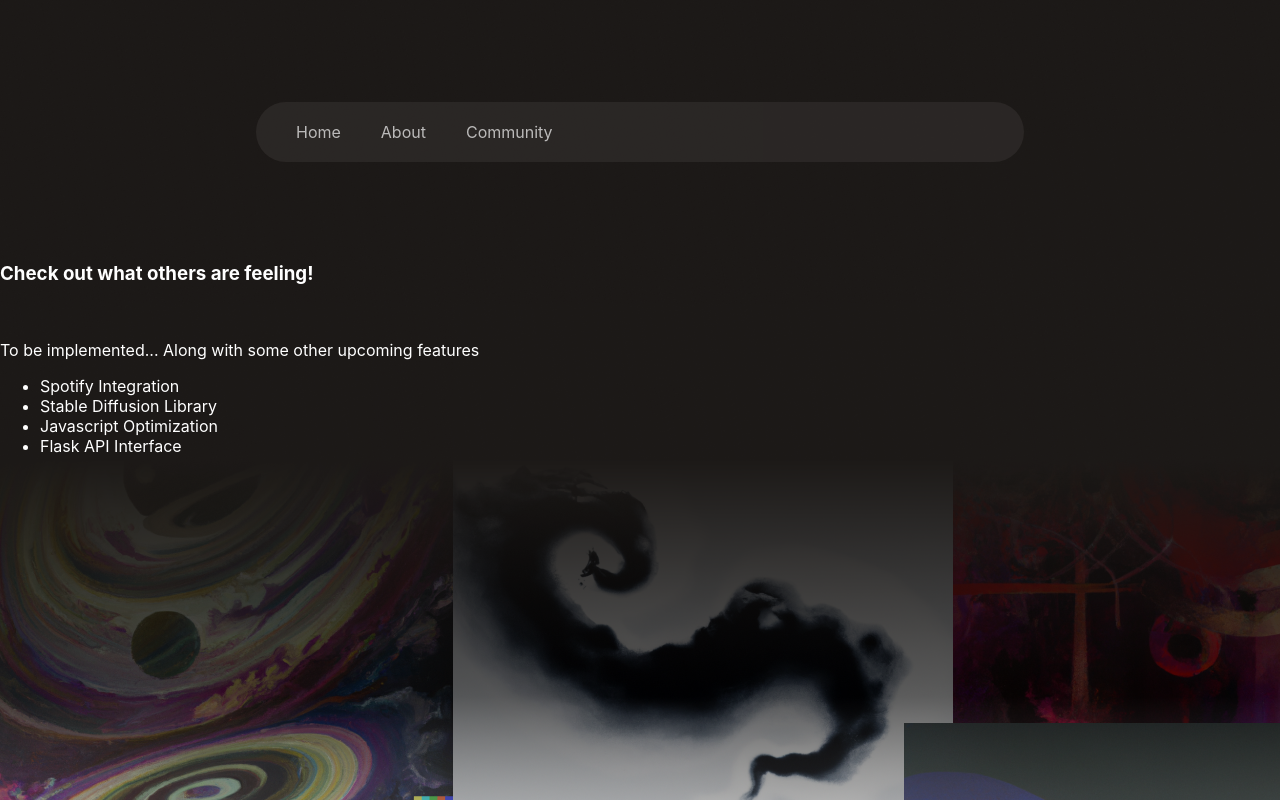
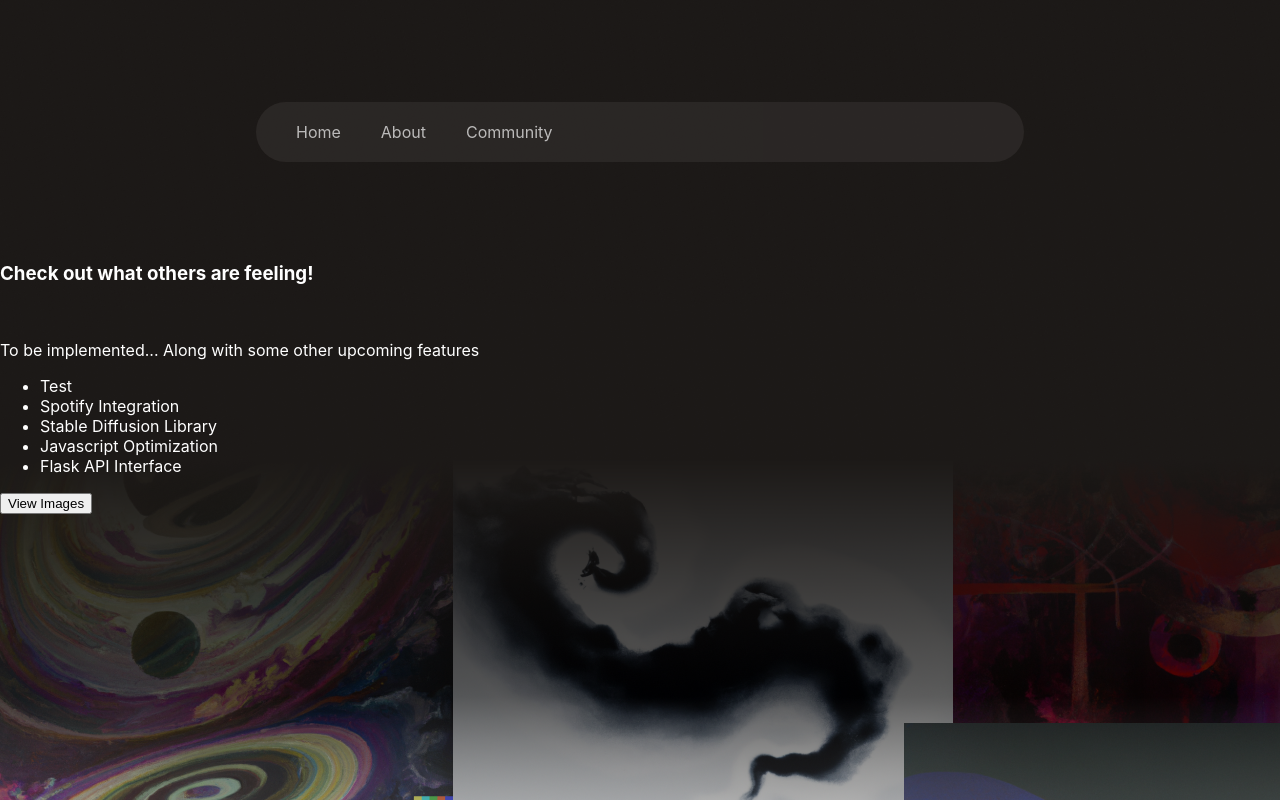
Before and after one commit to leonatajeff/moodify, a React (Create React App) app in the folder client/: page /Community in a window 1280 px wide. Built offline with nearby package versions, Linux system fonts and the light colour scheme.

Commit message:
added backend for image retrieval and added javascript to Community page

```diff
--- a/client/src/pages/Community.js
+++ b/client/src/pages/Community.js
@@ -1,4 +1,33 @@
+import axios from "axios"
+
 export default function Community() {
+    function fetchImages(){
+        const imageDiv = document.getElementById('Images');
+         // const imageUrls = await axios.get('/images');
+        const testArray = ['https://cdn.discordapp.com/attachments/1024113488483864669/1033931366573805568/unknown.png', 'https://cdn.discordapp.com/attachments/1024113488483864669/1033931000260083743/unknown.png']
+        // const imageArray = imageUrls.data['imageUrl'];
+
+        const img1 = document.getElementById('test1');
+        const img2 = document.getElementById('test2');
+
+        const testImages = [img1, img2]
+
+        let imagesHtml = '' + testArray.length;
+
+        for (let i = 0; i < testArray.length; i++) {
+            const imageUrl = testArray[i];
+            imagesHtml += '<img alt = mood' + imageUrl + ' src = ' + imageUrl +  '/> \n';
+            testImages[i].src = imageUrl;
+            testImages[i].style.display = "block";
+        }
+
+        const button1 = document.getElementById('button');
+        button1.style.display = "none"
+
+
+        // imageDiv.innerHTML = imagesHtml;
+    };
+
     return (
         <div className="about">
             <article>
@@ -9,11 +38,26 @@ export default function Community() {
             </article>
             <p>To be implemented... Along with some other upcoming features</p>
             <ul>
+                <li> Test </li>
                 <li>Spotify Integration</li>
                 <li>Stable Diffusion Library</li>
                 <li>Javascript Optimization</li>
                 <li>Flask API Interface</li>
             </ul>
+
+            <button id = "button" onClick = {fetchImages}>
+                <text> View Images </text>
+            </button>
+
+            <div id="Images" onLoad = {fetchImages}></div>
+
+
+            <img id = "test1" alt = "test1" hidden/>
+            <img id = "test2" alt = "test2" hidden/>
         </div>
+        // basically, we should just create a template to hold n images that we want to retrieve from the databse,
+        // then in the function call we can update up src's accordingly
+        // For some reason, I'm not able to set the image src's automatically on page loading, but this method seems
+        // to work perfectly fine
     )
 }
```
Also changed, not shown: 1 other file (tests, documents, lock files or other folders).
